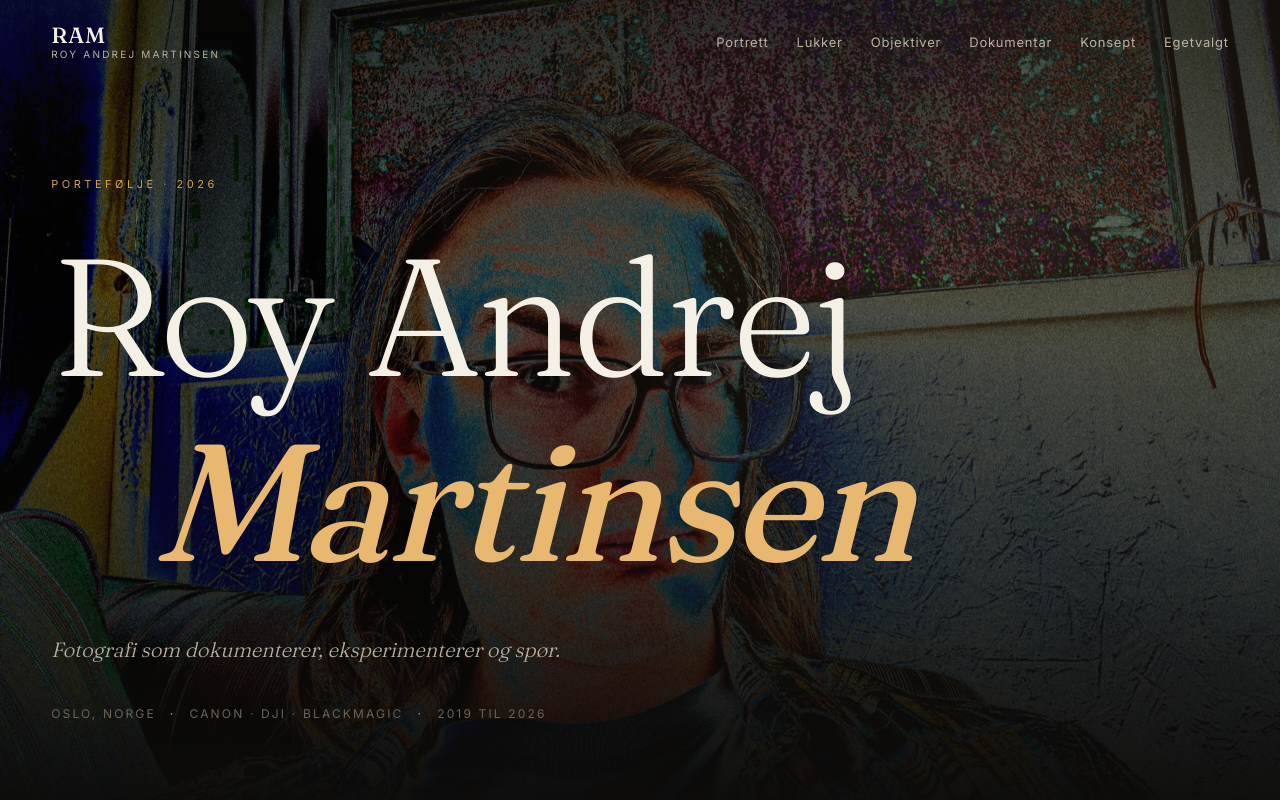
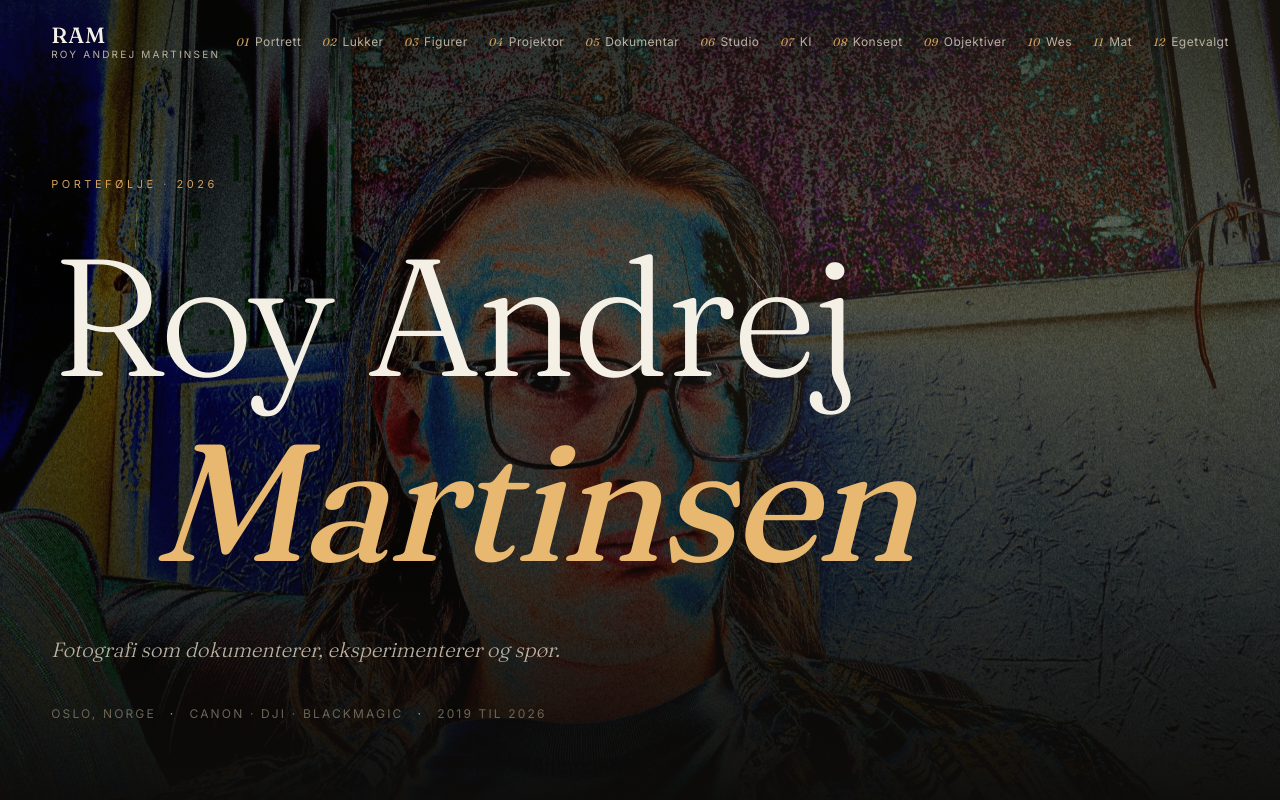
Before and after one commit to VikingOfTheSeas/foto-portefolje, a plain HTML site: page index.html in a window 1280 px wide. Shown: the top 800 px of the page. Drawn offline with Linux system fonts and the light colour scheme.

Commit message:
feat(nav): vis alle 12 seksjoner i topbar med kapittelnummer
Tidligere var bare 6 av 12 seksjoner med i nav-en. Nå er hele
porteføljen direkte tilgjengelig fra toppen:

01 Portrett, 02 Lukker, 03 Figurer, 04 Projektor, 05 Dokumentar,
06 Studio, 07 KI, 08 Konsept, 09 Objektiver, 10 Wes, 11 Mat,
12 Egetvalgt

Tallene er italics i Fraunces, gullaccent, satt i baseline med
navnet. Gap mellom lenker bruker clamp(14px, 1.6vw, 24px) så den
strammer seg ved smalere viewport.

Flytter hamburger-breakpoint fra 720px til 1200px slik at den
12-element nav-en ikke trenger seg sammen mellom 720-1200px. Når
menyen åpner i mobil-modus vises alle 12 stablet vertikalt med
max-height og scroll hvis nødvendig.

```diff
--- a/css/style.css
+++ b/css/style.css
@@ -138,14 +138,26 @@ button { font: inherit; color: inherit; background: none; border: 0; cursor: poi
 
 .nav-links {
   display: flex;
-  gap: 28px;
-  font-size: 13px;
-  letter-spacing: 0.06em;
+  gap: clamp(14px, 1.6vw, 24px);
+  font-size: 12px;
+  letter-spacing: 0.04em;
+  align-items: center;
 }
 .nav-links a {
   position: relative;
   padding: 6px 0;
   color: var(--ink-dim);
+  display: inline-flex;
+  align-items: baseline;
+  gap: 6px;
+  white-space: nowrap;
+}
+.nav-num {
+  font-family: var(--serif);
+  font-style: italic;
+  font-size: 11px;
+  color: var(--accent);
+  font-weight: 400;
 }
 .nav-links a::after {
   content: "";
@@ -821,7 +833,7 @@ button { font: inherit; color: inherit; background: none; border: 0; cursor: poi
   .chapter-num { font-size: 80px; line-height: 1; }
 }
 
-@media (max-width: 720px) {
+@media (max-width: 1200px) {
   .nav-links { display: none; }
   .nav-toggle { display: block; }
   .nav-links.open {
@@ -829,13 +841,18 @@ button { font: inherit; color: inherit; background: none; border: 0; cursor: poi
     position: absolute;
     top: 100%; left: 0; right: 0;
     flex-direction: column;
-    padding: 20px var(--pad);
-    background: rgba(13,12,10,0.95);
-    backdrop-filter: blur(20px);
-    -webkit-backdrop-filter: blur(20px);
+    align-items: flex-start;
+    padding: 24px var(--pad);
+    background: rgba(13,12,10,0.97);
     border-bottom: 1px solid var(--line);
     gap: 14px;
+    max-height: calc(100vh - 80px);
+    overflow-y: auto;
   }
+  .nav-links.open a { font-size: 14px; padding: 8px 0; }
+}
+
+@media (max-width: 720px) {
 
   .gallery, .gallery-grid3, .gallery-lens {
     grid-template-columns: repeat(2, 1fr);
--- a/index.html
+++ b/index.html
@@ -30,12 +30,18 @@
     <span class="brand-sub">Roy Andrej Martinsen</span>
   </a>
   <nav class="nav-links" id="navLinks">
-    <a href="#selvportrett">Portrett</a>
-    <a href="#street">Lukker</a>
-    <a href="#objektiver">Objektiver</a>
-    <a href="#dokumentar">Dokumentar</a>
-    <a href="#konsept">Konsept</a>
-    <a href="#egetvalgt">Egetvalgt</a>
+    <a href="#selvportrett"><span class="nav-num">01</span> Portrett</a>
+    <a href="#street"><span class="nav-num">02</span> Lukker</a>
+    <a href="#figurer"><span class="nav-num">03</span> Figurer</a>
+    <a href="#projektor"><span class="nav-num">04</span> Projektor</a>
+    <a href="#dokumentar"><span class="nav-num">05</span> Dokumentar</a>
+    <a href="#studio"><span class="nav-num">06</span> Studio</a>
+    <a href="#ki"><span class="nav-num">07</span> KI</a>
+    <a href="#konsept"><span class="nav-num">08</span> Konsept</a>
+    <a href="#objektiver"><span class="nav-num">09</span> Objektiver</a>
+    <a href="#wes"><span class="nav-num">10</span> Wes</a>
+    <a href="#mat"><span class="nav-num">11</span> Mat</a>
+    <a href="#egetvalgt"><span class="nav-num">12</span> Egetvalgt</a>
   </nav>
   <button class="nav-toggle" id="navToggle" aria-label="Meny">
     <span></span><span></span>
```
